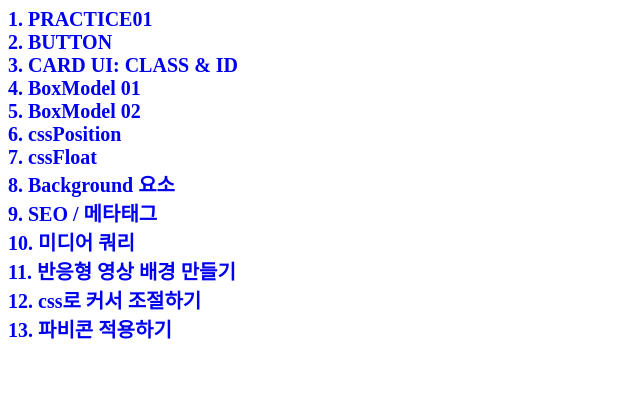
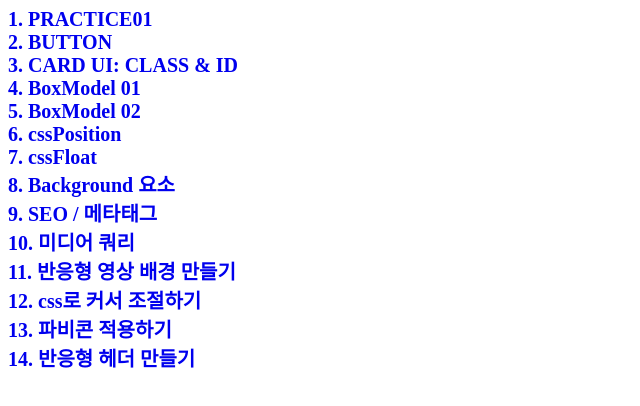
Before and after one commit to ThinkMuk/htmlPractice, a plain HTML site: page index.html in a window 1280 px wide. Shown: the whole page, without its empty margins (0-640 px from the left). Drawn offline with Linux system fonts and the light colour scheme.

Commit message:
2022-01-25 study

```diff
--- a/index.html
+++ b/index.html
@@ -20,5 +20,6 @@
         <a href="backgroundVideo.html" target="_blank"><br>11. 반응형 영상 배경 만들기 </a>
         <a href="cssCursor.html" target="_blank"><br>12. css로 커서 조절하기</a>
         <a href="Favicon.html" target="_blank"><br>13. 파비콘 적용하기</a>
+        <a href="ResponsiveHeader.html" target="_blank"><br>14. 반응형 헤더 만들기</a>
     </body>
 </html>
```
